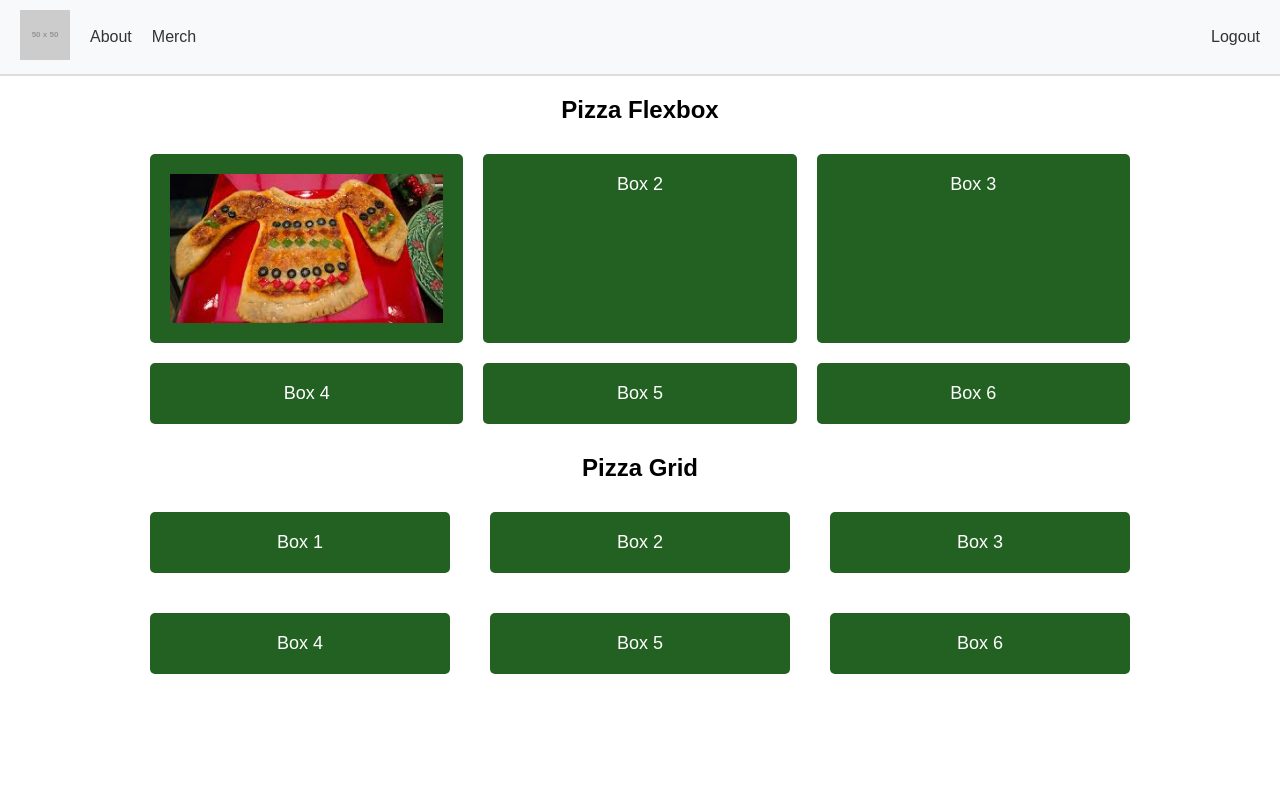
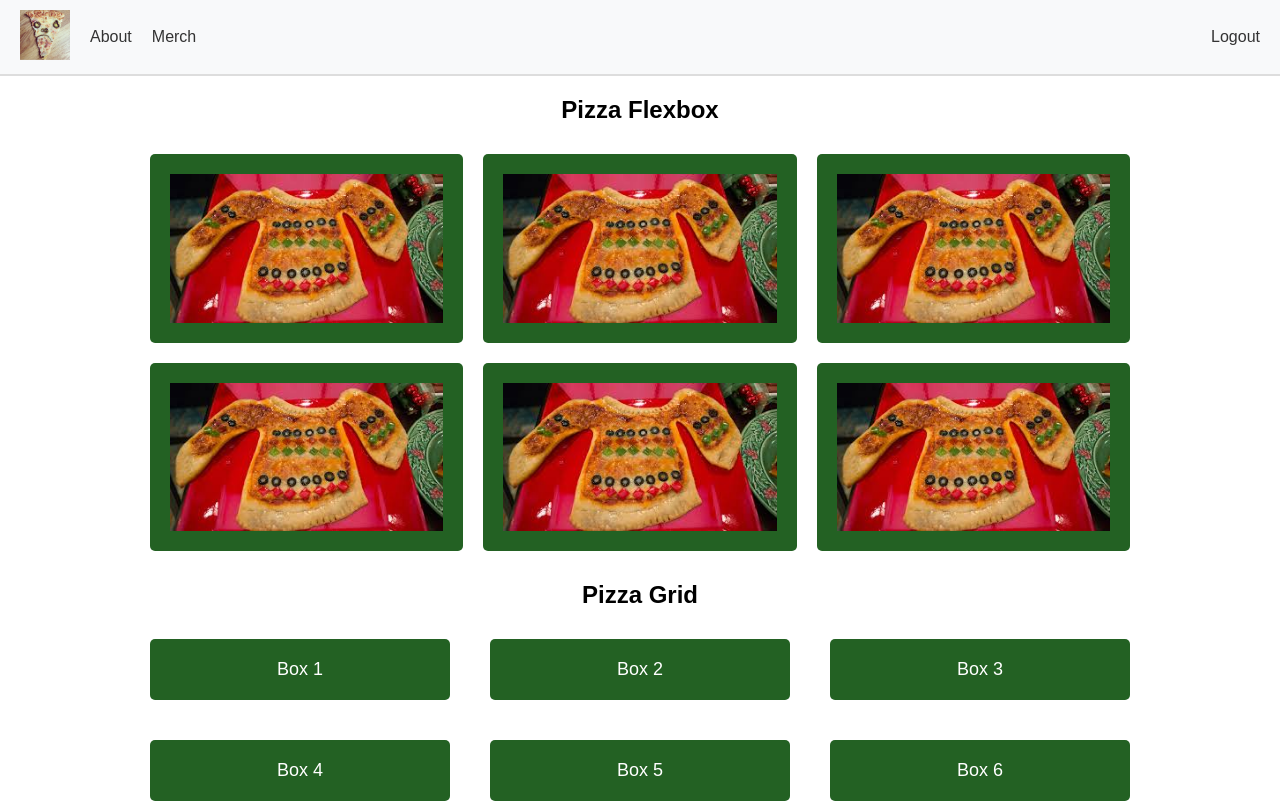
Before and after one commit to jeffrey1981/pizza-stuff, a plain HTML site: page index.html in a window 1280 px wide. Drawn offline with Linux system fonts and the light colour scheme; placeholder pictures from the web are drawn by us.

Commit message:
add assets

```diff
--- a/index.html
+++ b/index.html
@@ -11,7 +11,7 @@
     <!-- Image(home) and About, Merch links -->
     <div class="left-links">
       <a href="#home" class="logo">
-        <img src="https://via.placeholder.com/50" alt="Logo">
+        <img src="./assets/sad_pizza.png" alt="Logo">
       </a>
       <ul class="nav-links">
         <li><a href="#about">About</a></li>
@@ -29,11 +29,21 @@
       <div class="box">
         <img src="./assets/pizza_sweater.jpeg">
       </div>
-      <div class="box">Box 2</div>
-      <div class="box">Box 3</div>
-      <div class="box">Box 4</div>
-      <div class="box">Box 5</div>
-      <div class="box">Box 6</div>
+      <div class="box">
+        <img src="./assets/pizza_sweater.jpeg">
+      </div>
+      <div class="box">
+        <img src="./assets/pizza_sweater.jpeg">
+      </div>
+      <div class="box">
+        <img src="./assets/pizza_sweater.jpeg">
+      </div>
+      <div class="box">
+        <img src="./assets/pizza_sweater.jpeg">
+      </div>
+      <div class="box">
+        <img src="./assets/pizza_sweater.jpeg">
+      </div>
     </section>
     <h2>Pizza Grid</h2>
     <section class="grid-container">
```
Also changed, not shown: assets/sad_pizza.png (added).
